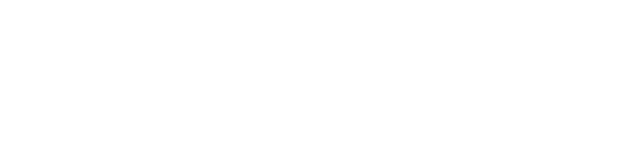
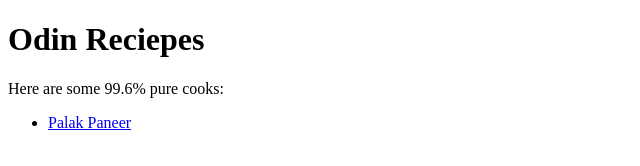
Before and after one commit to yashnarang000/odin-recipes, a plain HTML site: page index.html in a window 1280 px wide. Shown: the whole page, without its empty margins (0-640 px from the left). Drawn offline with Linux system fonts and the light colour scheme.

Commit message:
create foundation for the website
- create homepage
- create one recipe page

```diff
--- a/index.html
+++ b/index.html
@@ -6,6 +6,11 @@
     <title>Odin Recipes</title>
 </head>
 <body>
+    <h1>Odin Reciepes</h1>
+    <p>Here are some 99.6% pure cooks: </p>
 
+    <ul>
+    <li><a href="recipes/palak-paneer.html">Palak Paneer</a></li>
+    </ul>
 </body>
 </html>
```
Also changed, not shown: recipes/palak-paneer.html (added, +12 -0 lines).
